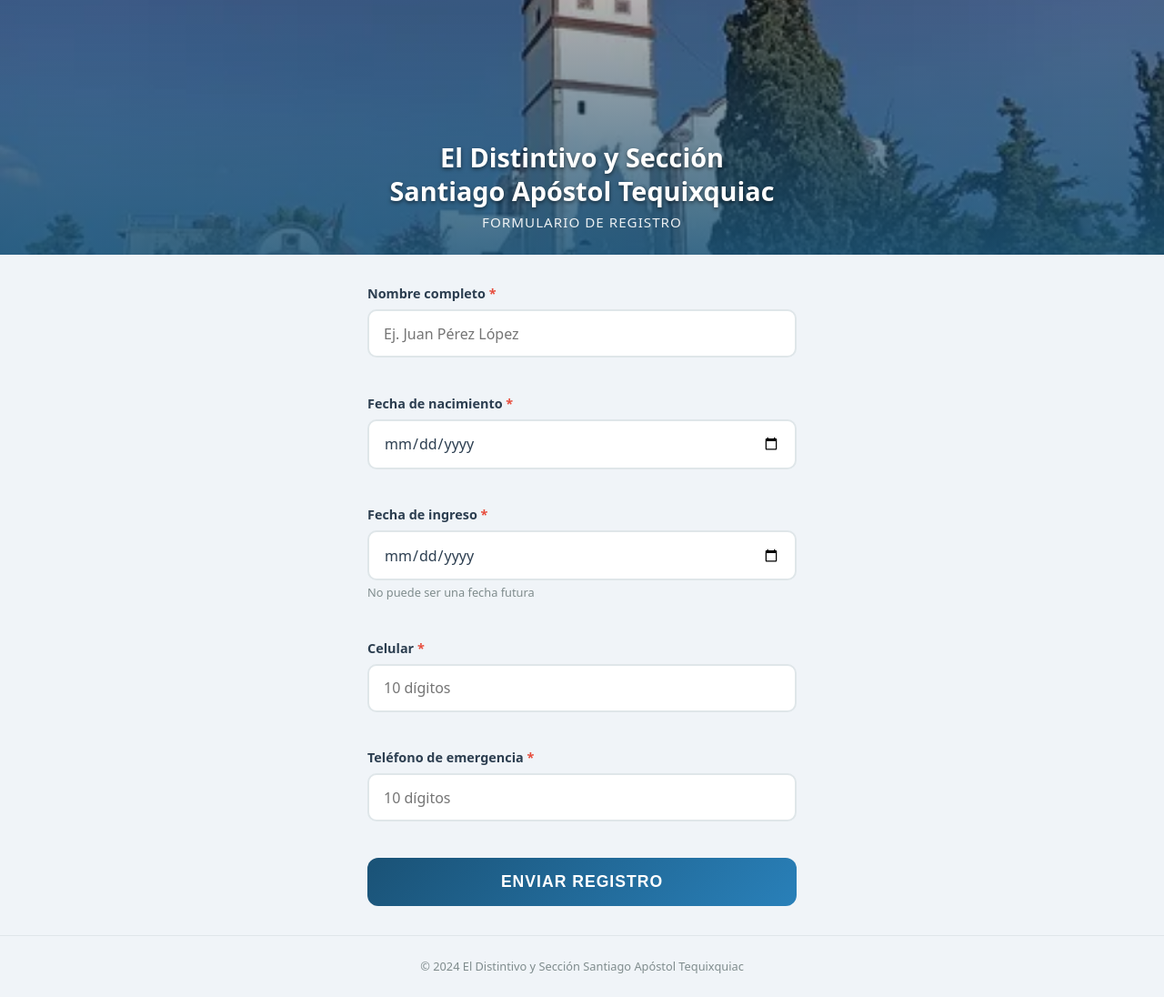
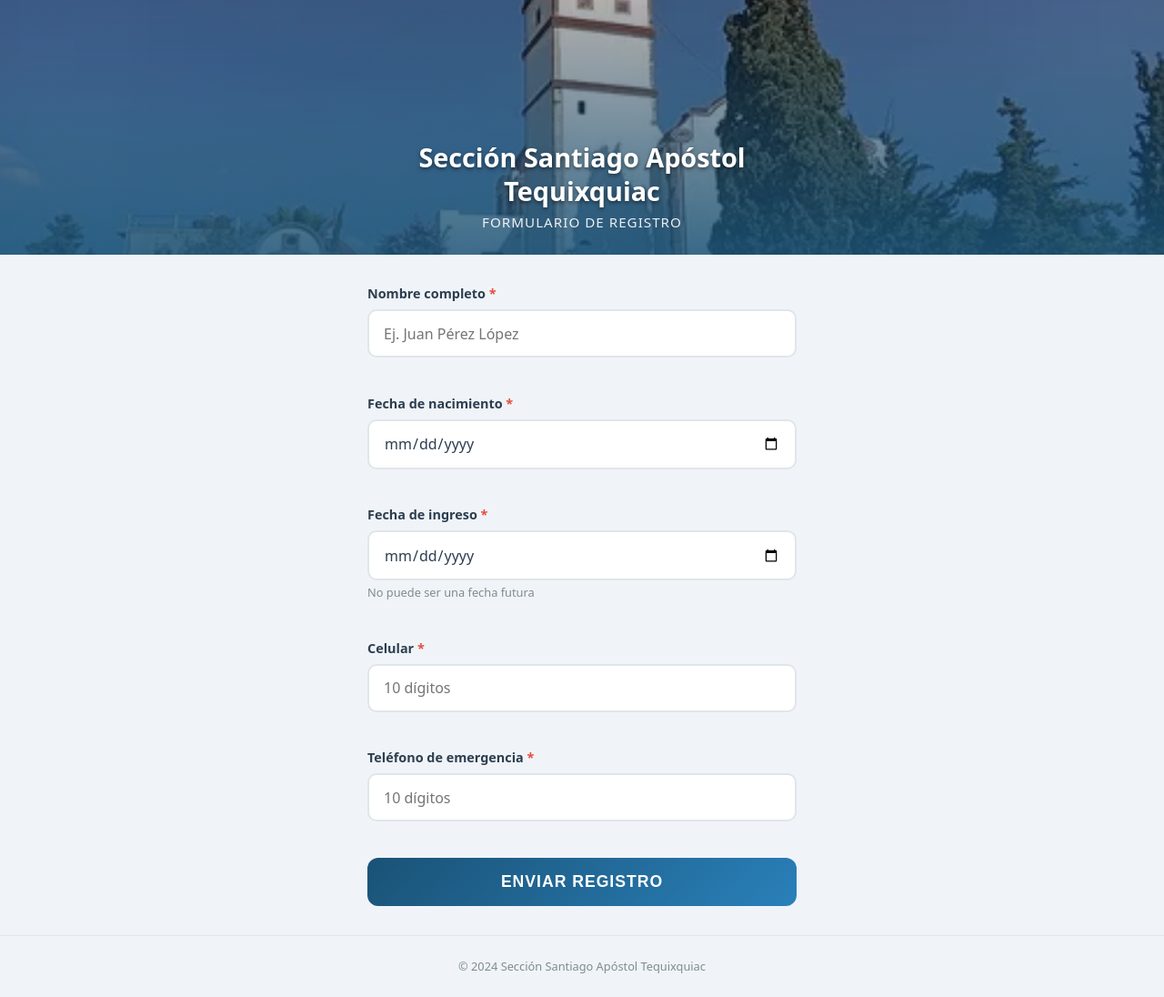
Before and after one commit to pinedavillegasjoseisaias-coder/registro-santiago-apostol, a website: page public/index.html in a window 1280 px wide. Shown: the whole page at 91% size. Drawn offline with Linux system fonts and the light colour scheme.

Commit message:
Cambiar titulo a Seccion Santiago Apostol Tequixquiac

```diff
--- a/public/index.html
+++ b/public/index.html
@@ -3,7 +3,7 @@
 <head>
     <meta charset="UTF-8">
     <meta name="viewport" content="width=device-width, initial-scale=1.0">
-    <title>Registro - El Distintivo y Sección Santiago Apóstol Tequixquiac</title>
+    <title>Registro - Sección Santiago Apóstol Tequixquiac</title>
     <link rel="stylesheet" href="css/styles.css">
 </head>
 <body>
@@ -12,7 +12,7 @@
         <div class="hero-overlay"></div>
         <img src="img/iglesia.webp" alt="Santiago Apóstol Tequixquiac" class="hero-image">
         <div class="hero-content">
-            <h1>El Distintivo y Sección<br>Santiago Apóstol Tequixquiac</h1>
+            <h1>Sección Santiago Apóstol<br>Tequixquiac</h1>
             <p class="hero-subtitle">Formulario de Registro</p>
         </div>
     </header>
@@ -71,7 +71,7 @@
     </main>
 
     <footer>
-        <p>© 2024 El Distintivo y Sección Santiago Apóstol Tequixquiac</p>
+        <p>© 2024 Sección Santiago Apóstol Tequixquiac</p>
     </footer>
 
     <script src="js/form.js"></script>
```
Also changed, not shown: 2 other files.
